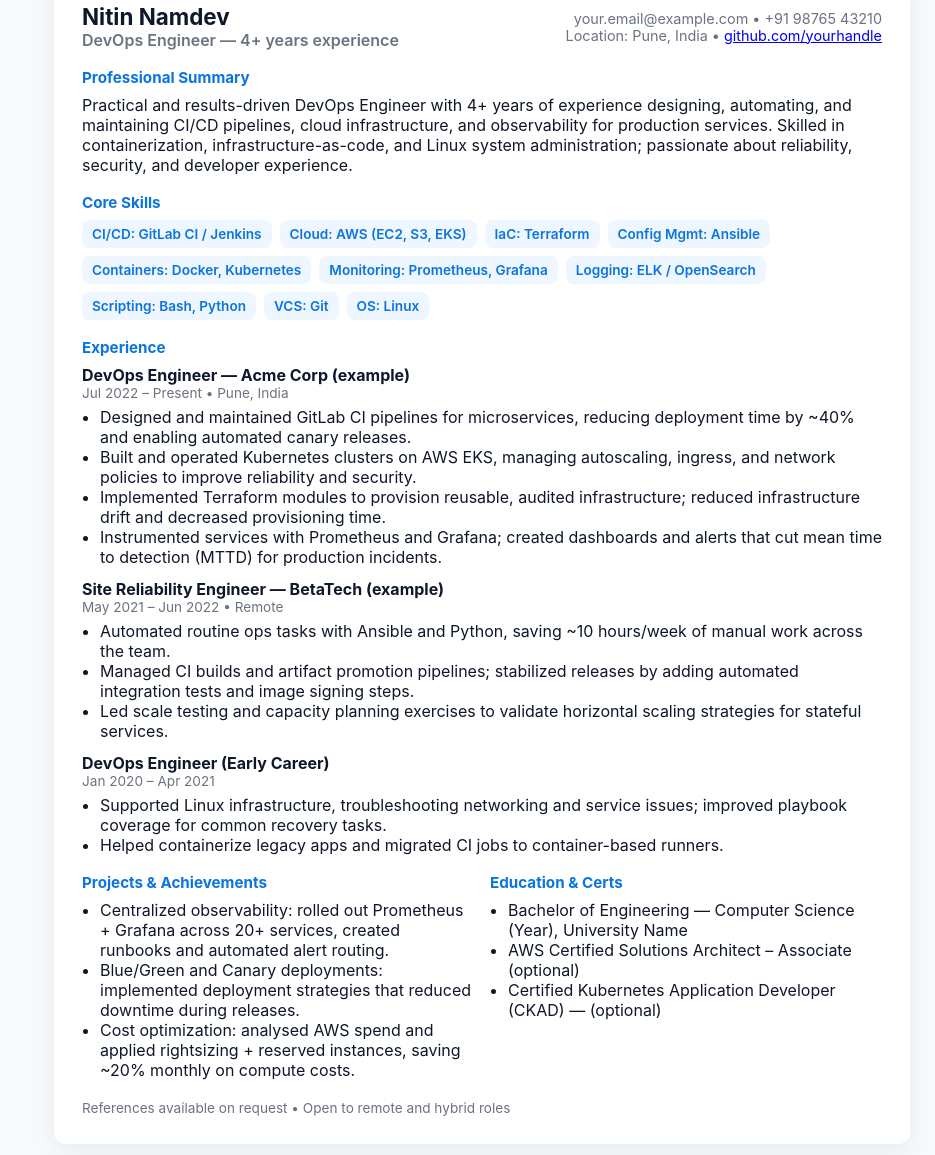
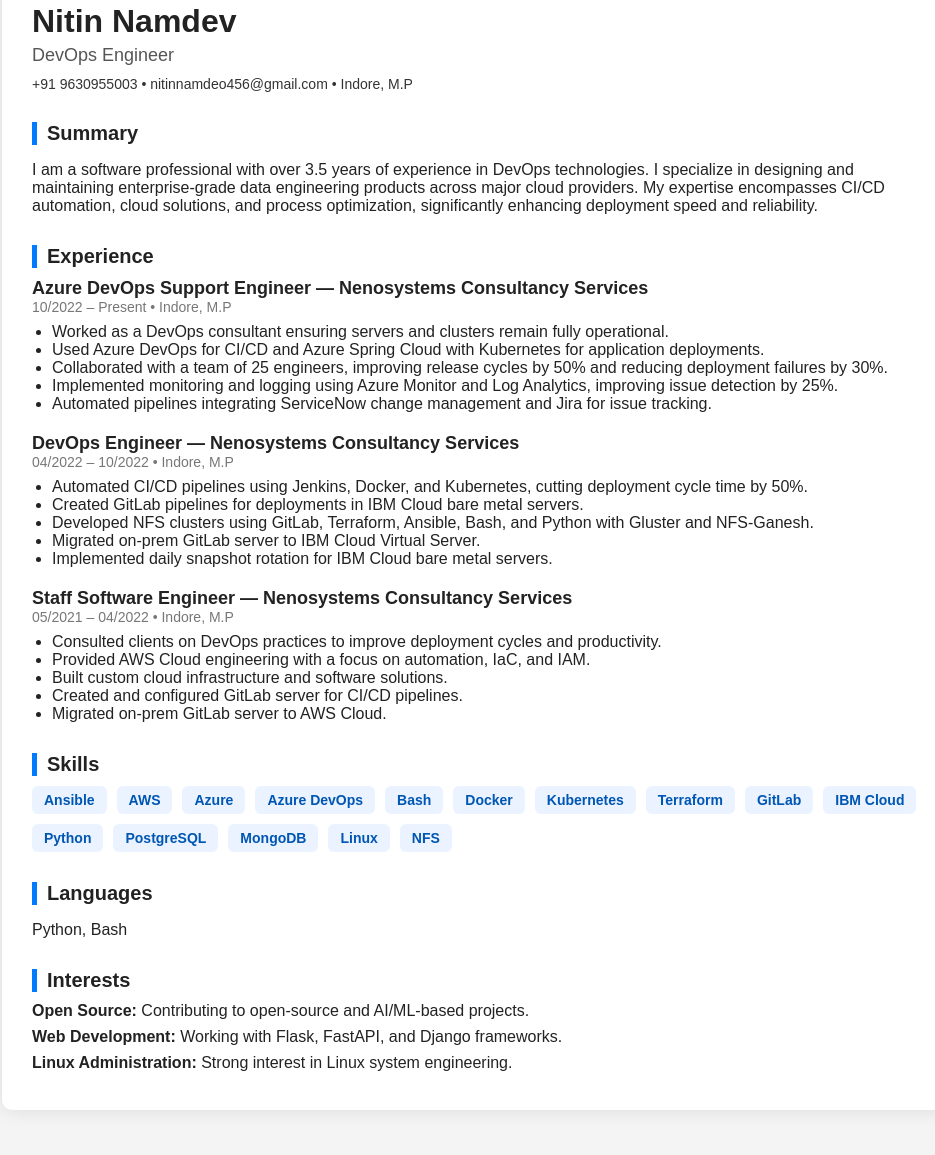
Before and after one commit to Vortexdude/Vortexdude.github.io, a plain HTML site: page index.html in a window 1280 px wide. Shown: the part 57-1212 px from the top of the page, without its empty margins (158-1093 px from the left). Drawn offline with Linux system fonts and the light colour scheme.

Commit message:
Update index.html

```diff
--- a/index.html
+++ b/index.html
@@ -1,122 +1,176 @@
-<!doctype html>
+<!DOCTYPE html>
 <html lang="en">
 <head>
-  <meta charset="utf-8" />
-  <meta name="viewport" content="width=device-width, initial-scale=1" />
-  <title>Nitin Namdev — DevOps Engineer</title>
+<meta charset="UTF-8" />
+<meta name="viewport" content="width=device-width, initial-scale=1.0" />
+<title>Nitin Namdev Resume</title>
 <style>
-    :root{--accent:#0b74de;--muted:#6b7280;--maxw:800px}
-    body{font-family:Inter,Segoe UI,Roboto,system-ui,-apple-system,"Helvetica Neue",Arial;margin:0;background:#f7fafc;color:#0f172a}
-    .wrap{max-width:var(--maxw);margin:32px auto;background:#fff;padding:28px;border-radius:12px;box-shadow:0 8px 24px rgba(15,23,42,0.06)}
-    header{display:flex;justify-content:space-between;align-items:center;gap:16px}
-    h1{font-size:1.4rem;margin:0}
-    .role{color:var(--muted);font-weight:600}
-    .contact{font-size:0.9rem;color:var(--muted);text-align:right}
-    .section{margin-top:18px}
-    .section h2{font-size:0.95rem;margin:0 0 8px 0;color:var(--accent)}
-    p.summary{margin:0;color:#111827}
-    ul.skills{display:flex;flex-wrap:wrap;gap:8px;list-style:none;padding:0;margin:0}
-    ul.skills li{background:#eef6ff;color:var(--accent);padding:6px 10px;border-radius:8px;font-weight:600;font-size:0.85rem}
-    .grid{display:grid;grid-template-columns:1fr 1fr;gap:16px}
-    .job{margin-bottom:12px}
-    .job h3{margin:0;font-size:1rem}
-    .meta{font-size:0.85rem;color:var(--muted);margin-bottom:6px}
-    .bullets{margin:0;padding-left:18px}
-    footer{margin-top:20px;font-size:0.85rem;color:var(--muted)}
-    @media(print){body{background:#fff}.wrap{box-shadow:none;border-radius:0}}
-    @media(max-width:640px){.grid{grid-template-columns:1fr}}
+  body {
+    font-family: Arial, sans-serif;
+    margin: 0;
+    background: #f4f4f4;
+    color: #222;
+  }
+  .container {
+    max-width: 900px;
+    margin: 30px auto;
+    background: #fff;
+    padding: 30px;
+    border-radius: 10px;
+    box-shadow: 0 0 20px rgba(0,0,0,0.1);
+  }
+  h1 {
+    margin: 0;
+    font-size: 32px;
+    font-weight: bold;
+  }
+  .subtitle {
+    font-size: 18px;
+    color: #555;
+    margin-top: 5px;
+  }
+  .contact {
+    margin-top: 10px;
+    font-size: 14px;
+    color: #333;
+  }
+  .section {
+    margin-top: 30px;
+  }
+  .section h2 {
+    font-size: 20px;
+    border-left: 5px solid #007BFF;
+    padding-left: 10px;
+    margin-bottom: 10px;
+  }
+  .job {
+    margin-bottom: 20px;
+  }
+  .job h3 {
+    margin: 0;
+    font-size: 18px;
+  }
+  .job .meta {
+    font-size: 14px;
+    color: #777;
+    margin-bottom: 8px;
+  }
+  ul {
+    margin: 0;
+    padding-left: 20px;
+  }
+  .skills-grid {
+    display: flex;
+    flex-wrap: wrap;
+    gap: 10px;
+  }
+  .skill-item {
+    background: #eaf3ff;
+    padding: 6px 12px;
+    border-radius: 6px;
+    font-size: 14px;
+    font-weight: bold;
+    color: #0056b3;
+  }
+  .interests-list {
+    list-style: none;
+    padding: 0;
+  }
+  .interests-list li {
+    margin-bottom: 8px;
+  }
 </style>
 </head>
 <body>
-  <div class="wrap">
-    <header>
-      <div>
+<div class="container">
+
   <h1>Nitin Namdev</h1>
-        <div class="role">DevOps Engineer — 4+ years experience</div>
+  <div class="subtitle">DevOps Engineer</div>
+  <div class="contact">
+    +91 9630955003 • nitinnamdeo456@gmail.com • Indore, M.P
   </div>
-      <div class="contact">
-        <div>your.email@example.com • +91 98765 43210</div>
-        <div>Location: Pune, India • <a href="#" target="_blank">github.com/yourhandle</a></div>
+
+  <div class="section">
+    <h2>Summary</h2>
+    <p>I am a software professional with over 3.5 years of experience in DevOps technologies. I specialize in designing and maintaining enterprise-grade data engineering products across major cloud providers. My expertise encompasses CI/CD automation, cloud solutions, and process optimization, significantly enhancing deployment speed and reliability.</p>
   </div>
-    </header>
 
-    <section class="section">
-      <h2>Professional Summary</h2>
-      <p class="summary">Practical and results-driven DevOps Engineer with 4+ years of experience designing, automating, and maintaining CI/CD pipelines, cloud infrastructure, and observability for production services. Skilled in containerization, infrastructure-as-code, and Linux system administration; passionate about reliability, security, and developer experience.</p>
-    </section>
+  <div class="section">
+    <h2>Experience</h2>
 
-    <section class="section">
-      <h2>Core Skills</h2>
-      <ul class="skills">
-        <li>CI/CD: GitLab CI / Jenkins</li>
-        <li>Cloud: AWS (EC2, S3, EKS)</li>
-        <li>IaC: Terraform</li>
-        <li>Config Mgmt: Ansible</li>
-        <li>Containers: Docker, Kubernetes</li>
-        <li>Monitoring: Prometheus, Grafana</li>
-        <li>Logging: ELK / OpenSearch</li>
-        <li>Scripting: Bash, Python</li>
-        <li>VCS: Git</li>
-        <li>OS: Linux</li>
-      </ul>
-    </section>
-
-    <section class="section">
-      <h2>Experience</h2>
     <div class="job">
-        <h3>DevOps Engineer — Acme Corp (example)</h3>
-        <div class="meta">Jul 2022 – Present • Pune, India</div>
-        <ul class="bullets">
-          <li>Designed and maintained GitLab CI pipelines for microservices, reducing deployment time by ~40% and enabling automated canary releases.</li>
-          <li>Built and operated Kubernetes clusters on AWS EKS, managing autoscaling, ingress, and network policies to improve reliability and security.</li>
-          <li>Implemented Terraform modules to provision reusable, audited infrastructure; reduced infrastructure drift and decreased provisioning time.</li>
-          <li>Instrumented services with Prometheus and Grafana; created dashboards and alerts that cut mean time to detection (MTTD) for production incidents.</li>
+      <h3>Azure DevOps Support Engineer — Nenosystems Consultancy Services</h3>
+      <div class="meta">10/2022 – Present • Indore, M.P</div>
+      <ul>
+        <li>Worked as a DevOps consultant ensuring servers and clusters remain fully operational.</li>
+        <li>Used Azure DevOps for CI/CD and Azure Spring Cloud with Kubernetes for application deployments.</li>
+        <li>Collaborated with a team of 25 engineers, improving release cycles by 50% and reducing deployment failures by 30%.</li>
+        <li>Implemented monitoring and logging using Azure Monitor and Log Analytics, improving issue detection by 25%.</li>
+        <li>Automated pipelines integrating ServiceNow change management and Jira for issue tracking.</li>
       </ul>
     </div>
 
     <div class="job">
-        <h3>Site Reliability Engineer — BetaTech (example)</h3>
-        <div class="meta">May 2021 – Jun 2022 • Remote</div>
-        <ul class="bullets">
-          <li>Automated routine ops tasks with Ansible and Python, saving ~10 hours/week of manual work across the team.</li>
-          <li>Managed CI builds and artifact promotion pipelines; stabilized releases by adding automated integration tests and image signing steps.</li>
-          <li>Led scale testing and capacity planning exercises to validate horizontal scaling strategies for stateful services.</li>
+      <h3>DevOps Engineer — Nenosystems Consultancy Services</h3>
+      <div class="meta">04/2022 – 10/2022 • Indore, M.P</div>
+      <ul>
+        <li>Automated CI/CD pipelines using Jenkins, Docker, and Kubernetes, cutting deployment cycle time by 50%.</li>
+        <li>Created GitLab pipelines for deployments in IBM Cloud bare metal servers.</li>
+        <li>Developed NFS clusters using GitLab, Terraform, Ansible, Bash, and Python with Gluster and NFS-Ganesh.</li>
+        <li>Migrated on-prem GitLab server to IBM Cloud Virtual Server.</li>
+        <li>Implemented daily snapshot rotation for IBM Cloud bare metal servers.</li>
       </ul>
     </div>
 
     <div class="job">
-        <h3>DevOps Engineer (Early Career)</h3>
-        <div class="meta">Jan 2020 – Apr 2021</div>
-        <ul class="bullets">
-          <li>Supported Linux infrastructure, troubleshooting networking and service issues; improved playbook coverage for common recovery tasks.</li>
-          <li>Helped containerize legacy apps and migrated CI jobs to container-based runners.</li>
-        </ul>
-      </div>
-    </section>
-
-    <section class="section grid">
-      <div>
-        <h2>Projects & Achievements</h2>
-        <ul class="bullets">
-          <li>Centralized observability: rolled out Prometheus + Grafana across 20+ services, created runbooks and automated alert routing.</li>
-          <li>Blue/Green and Canary deployments: implemented deployment strategies that reduced downtime during releases.</li>
-          <li>Cost optimization: analysed AWS spend and applied rightsizing + reserved instances, saving ~20% monthly on compute costs.</li>
+      <h3>Staff Software Engineer — Nenosystems Consultancy Services</h3>
+      <div class="meta">05/2021 – 04/2022 • Indore, M.P</div>
+      <ul>
+        <li>Consulted clients on DevOps practices to improve deployment cycles and productivity.</li>
+        <li>Provided AWS Cloud engineering with a focus on automation, IaC, and IAM.</li>
+        <li>Built custom cloud infrastructure and software solutions.</li>
+        <li>Created and configured GitLab server for CI/CD pipelines.</li>
+        <li>Migrated on-prem GitLab server to AWS Cloud.</li>
       </ul>
     </div>
 
-      <div>
-        <h2>Education & Certs</h2>
-        <ul class="bullets">
-          <li>Bachelor of Engineering — Computer Science (Year), University Name</li>
-          <li>AWS Certified Solutions Architect – Associate (optional)</li>
-          <li>Certified Kubernetes Application Developer (CKAD) — (optional)</li>
+  </div>
+
+  <div class="section">
+    <h2>Skills</h2>
+    <div class="skills-grid">
+      <div class="skill-item">Ansible</div>
+      <div class="skill-item">AWS</div>
+      <div class="skill-item">Azure</div>
+      <div class="skill-item">Azure DevOps</div>
+      <div class="skill-item">Bash</div>
+      <div class="skill-item">Docker</div>
+      <div class="skill-item">Kubernetes</div>
+      <div class="skill-item">Terraform</div>
+      <div class="skill-item">GitLab</div>
+      <div class="skill-item">IBM Cloud</div>
+      <div class="skill-item">Python</div>
+      <div class="skill-item">PostgreSQL</div>
+      <div class="skill-item">MongoDB</div>
+      <div class="skill-item">Linux</div>
+      <div class="skill-item">NFS</div>
+    </div>
+  </div>
+
+  <div class="section">
+    <h2>Languages</h2>
+    <p>Python, Bash</p>
+  </div>
+
+  <div class="section">
+    <h2>Interests</h2>
+    <ul class="interests-list">
+      <li><strong>Open Source:</strong> Contributing to open-source and AI/ML-based projects.</li>
+      <li><strong>Web Development:</strong> Working with Flask, FastAPI, and Django frameworks.</li>
+      <li><strong>Linux Administration:</strong> Strong interest in Linux system engineering.</li>
     </ul>
   </div>
-    </section>
 
-    <footer>
-      <div>References available on request • Open to remote and hybrid roles</div>
-    </footer>
 </div>
 </body>
 </html>
```
Lines whose indentation alone changed are shown as unchanged.
